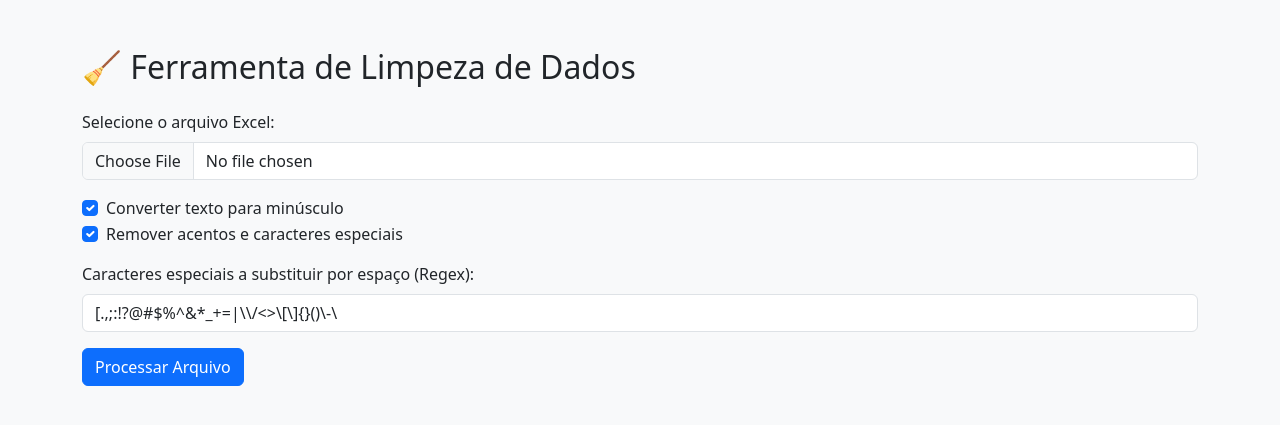
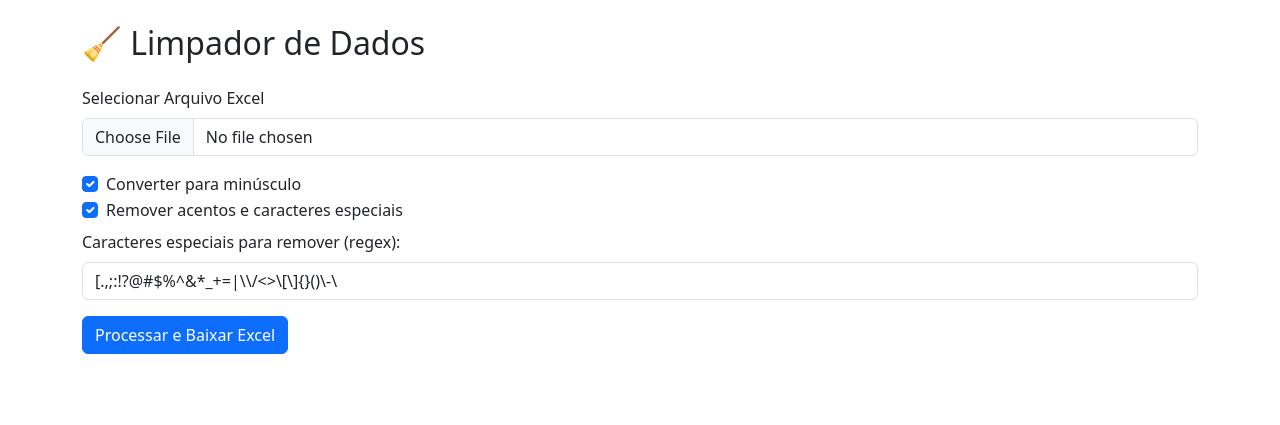
Before and after one commit to Douglasprojetospro/limpador-web, a Flask app: page / in a window 1280 px wide. Shown: the top 425 px of the page. Run offline with Flask 3, Linux system fonts and the light colour scheme.

Commit message:
Corrigido: tratamento de regex e formulário configurável

```diff
--- a/limpador_web.py
+++ b/limpador_web.py
@@ -9,7 +9,7 @@ app = Flask(__name__)
 def remover_acentos(texto):
     texto = unicodedata.normalize('NFKD', texto)
     texto = ''.join(c for c in texto if not unicodedata.combining(c))
-    texto = texto.replace('ç', 'c').replace('Ç', 'C')
+    texto = texto.replace('ç', 'c').replace('Ç', 'C')
     return texto
 
 def separar_num_letra(texto):
@@ -20,7 +20,12 @@ def separar_num_letra(texto):
 def limpar_dataframe(df, converter_minusculo=True, remover_especiais=True, caracteres_regex=None):
     df_limpo = df.copy()
     if not caracteres_regex:
-        caracteres_regex = r'[.,;:!?@#$%^&*_+=|\\/<>\[\]{}()\-"\'\`~]'
+        caracteres_regex = r'[.,;:!?@#$%^&*_+=|\\/<>\\\[\]{}()\-"\'`~]'
+
+    try:
+        re.compile(caracteres_regex)
+    except re.error:
+        raise ValueError("Expressão regular de caracteres inválida")
 
     for col in df_limpo.columns:
         if df_limpo[col].dtype == 'object':
@@ -29,10 +34,7 @@ def limpar_dataframe(df, converter_minusculo=True, remover_especiais=True, carac
                 df_limpo[col] = df_limpo[col].str.lower()
             if remover_especiais:
                 df_limpo[col] = df_limpo[col].apply(remover_acentos)
-                try:
-                    df_limpo[col] = df_limpo[col].apply(lambda x: re.sub(caracteres_regex, ' ', x))
-                except re.error as e:
-                    raise ValueError(f"Expressão regular inválida: {caracteres_regex} - Erro: {str(e)}")
+                df_limpo[col] = df_limpo[col].apply(lambda x: re.sub(caracteres_regex, ' ', x))
             df_limpo[col] = df_limpo[col].apply(separar_num_letra)
             df_limpo[col] = df_limpo[col].str.replace(r'\s+', ' ', regex=True).str.strip()
     return df_limpo
@@ -41,28 +43,26 @@ def limpar_dataframe(df, converter_minusculo=True, remover_especiais=True, carac
 def index():
     preview = None
     erro = None
+
     if request.method == "POST":
         file = request.files.get("file")
         converter_minusculo = request.form.get("minusculo") == "on"
         remover_especiais = request.form.get("remover") == "on"
-        caracteres = request.form.get("caracteres") or r'[.,;:!?@#$%^&*_+=|\\/<>\[\]{}()\-"\'\`~]'
+        caracteres = request.form.get("caracteres") or r'[.,;:!?@#$%^&*_+=|\\/<>\\\[\]{}()\-"\'`~]'
 
         if file and file.filename:
             try:
                 df = pd.read_excel(file)
                 df_processado = limpar_dataframe(df, converter_minusculo, remover_especiais, caracteres)
-                preview = df_processado.head(10).to_html(classes="table table-striped", index=False)
 
                 buffer = BytesIO()
                 df_processado.to_excel(buffer, index=False)
                 buffer.seek(0)
                 return send_file(buffer, as_attachment=True, download_name="dados_processados.xlsx", mimetype="application/vnd.openxmlformats-officedocument.spreadsheetml.sheet")
-            except ValueError as e:
-                erro = str(e)
             except Exception as e:
                 erro = f"Erro ao processar: {str(e)}"
 
-    return render_template("index.html", preview=preview, erro=erro)
+    return render_template("index.html", erro=erro)
 
 if __name__ == "__main__":
     app.run(debug=True)
--- a/templates/index.html
+++ b/templates/index.html
@@ -2,52 +2,34 @@
 <html lang="pt-br">
 <head>
     <meta charset="UTF-8">
-    <title>Ferramenta de Limpeza de Dados</title>
-    <link rel="stylesheet" href="https://cdn.jsdelivr.net/npm/bootstrap@5.3.2/dist/css/bootstrap.min.css">
+    <title>Limpador de Dados</title>
+    <link rel="stylesheet" href="https://cdn.jsdelivr.net/npm/bootstrap@5.3.0/dist/css/bootstrap.min.css">
 </head>
-<body class="bg-light">
-    <div class="container mt-5">
-        <h2 class="mb-4">🧹 Ferramenta de Limpeza de Dados</h2>
-
+<body class="p-4">
+    <div class="container">
+        <h2 class="mb-4">🧹 Limpador de Dados</h2>
         {% if erro %}
             <div class="alert alert-danger">{{ erro }}</div>
         {% endif %}
-
-        <form method="POST" enctype="multipart/form-data" class="mb-4">
+        <form method="post" enctype="multipart/form-data" class="mb-4">
             <div class="mb-3">
-                <label for="file" class="form-label">Selecione o arquivo Excel:</label>
-                <input class="form-control" type="file" name="file" required>
+                <label class="form-label">Selecionar Arquivo Excel</label>
+                <input type="file" name="file" class="form-control" required>
             </div>
-
             <div class="form-check">
-                <input class="form-check-input" type="checkbox" name="minusculo" id="minusculo" checked>
-                <label class="form-check-label" for="minusculo">
-                    Converter texto para minúsculo
-                </label>
+                <input type="checkbox" name="minusculo" class="form-check-input" checked>
+                <label class="form-check-label">Converter para minúsculo</label>
             </div>
-
             <div class="form-check">
-                <input class="form-check-input" type="checkbox" name="remover" id="remover" checked>
-                <label class="form-check-label" for="remover">
-                    Remover acentos e caracteres especiais
-                </label>
+                <input type="checkbox" name="remover" class="form-check-input" checked>
+                <label class="form-check-label">Remover acentos e caracteres especiais</label>
             </div>
-
-            <div class="mt-3">
-                <label for="caracteres" class="form-label">Caracteres especiais a substituir por espaço (Regex):</label>
-                <input class="form-control" type="text" name="caracteres" id="caracteres"
-                    value="[.,;:!?@#$%^&*_+=|\\/<>\[\]{}()\-\"\'\`~]">
+            <div class="mb-3 mt-2">
+                <label class="form-label">Caracteres especiais para remover (regex):</label>
+                <input type="text" name="caracteres" class="form-control" value="[.,;:!?@#$%^&*_+=|\\/<>\[\]{}()\-\"'`~]">
             </div>
-
-            <button type="submit" class="btn btn-primary mt-3">Processar Arquivo</button>
+            <button type="submit" class="btn btn-primary">Processar e Baixar Excel</button>
         </form>
-
-        {% if preview %}
-            <h5>Prévia dos dados tratados:</h5>
-            <div class="table-responsive">
-                {{ preview|safe }}
-            </div>
-        {% endif %}
     </div>
 </body>
 </html>
```
